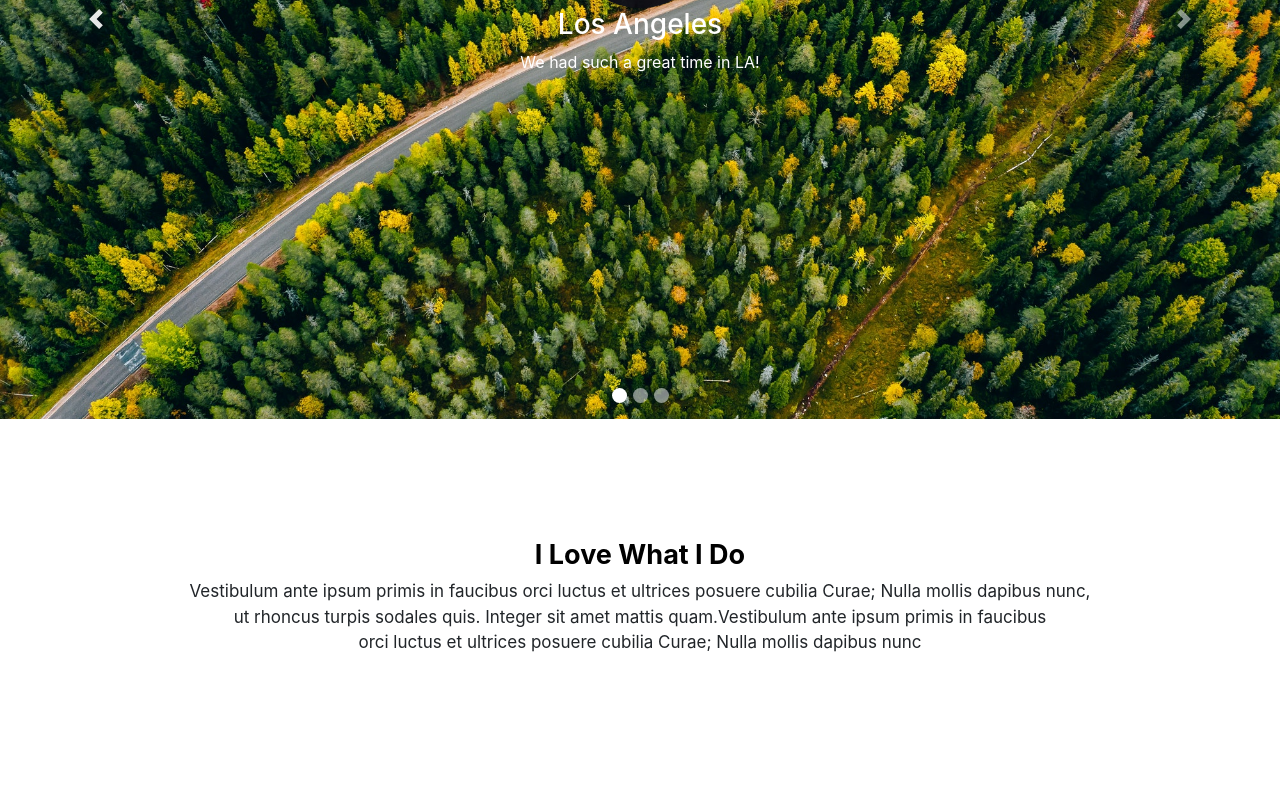
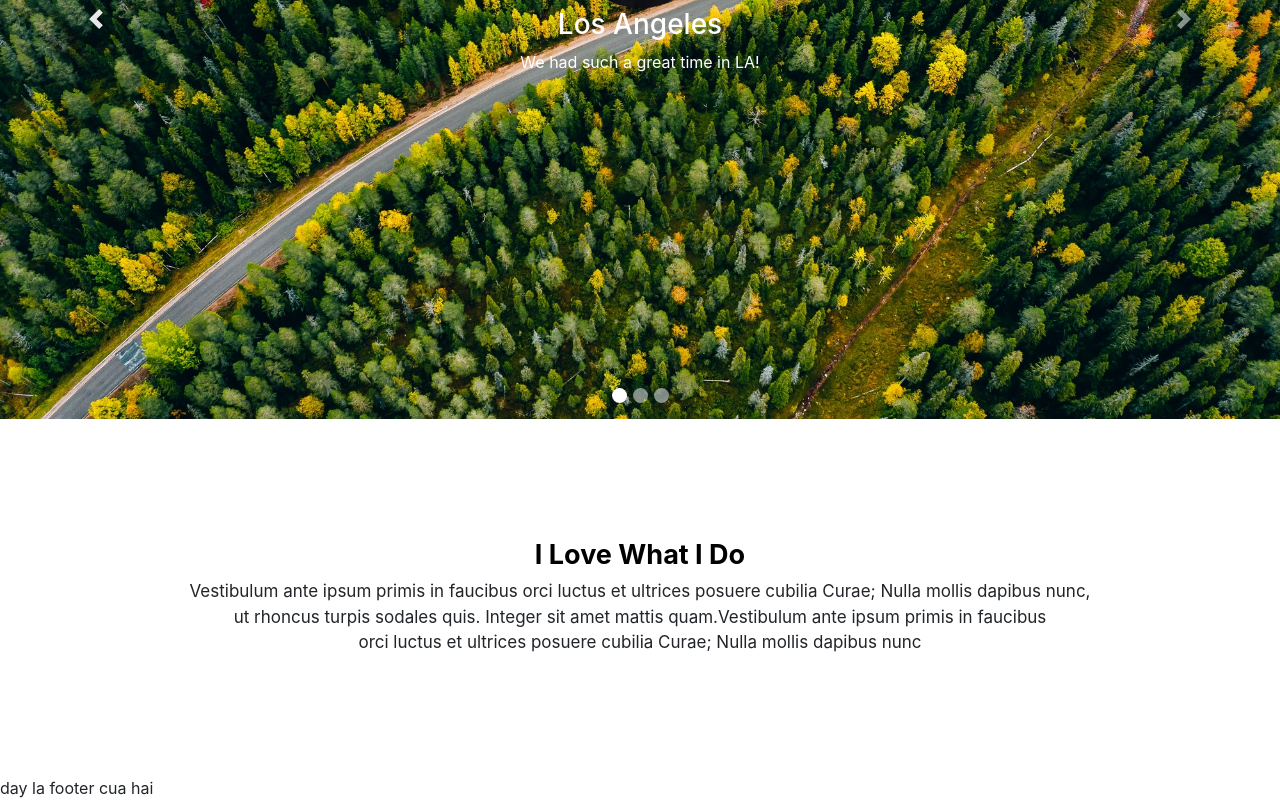
Before and after one commit to haidang1504/bc29_protfolio, a plain HTML site: page index.html in a window 1280 px wide. Shown: the part 381-1181 px from the top of the page. Before the commit the page ends 1157 px from the top, so only its background shows below. Drawn offline with nearby package versions, Linux system fonts and the light colour scheme.

Commit message:
footer by hai

```diff
--- a/index.html
+++ b/index.html
@@ -119,9 +119,8 @@
   </div>
 
 
-
-
 </section>
+<footer>day la footer cua hai</footer>
 </body>
 </html>
 
```
